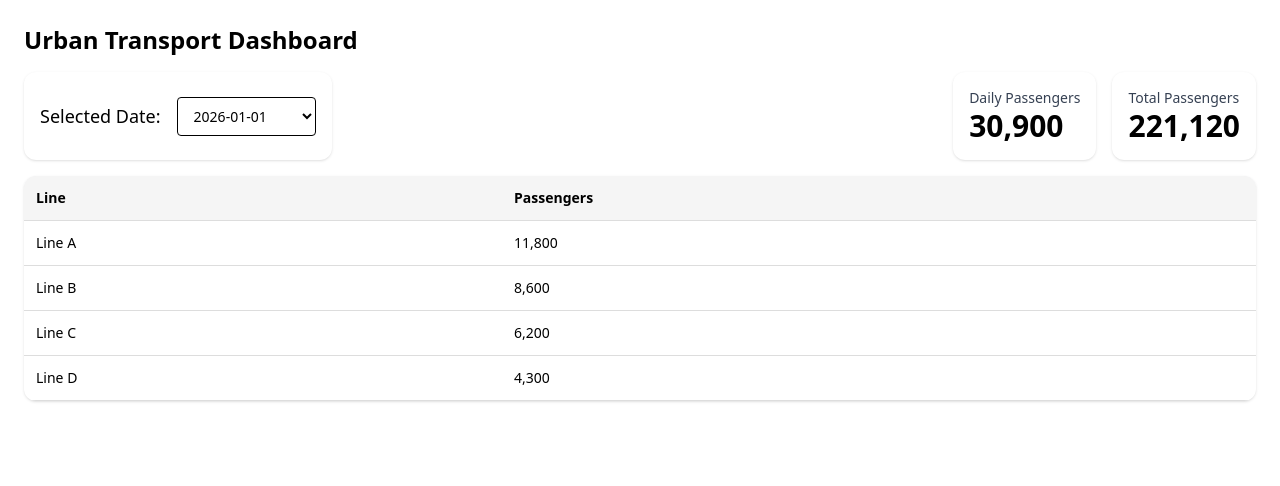
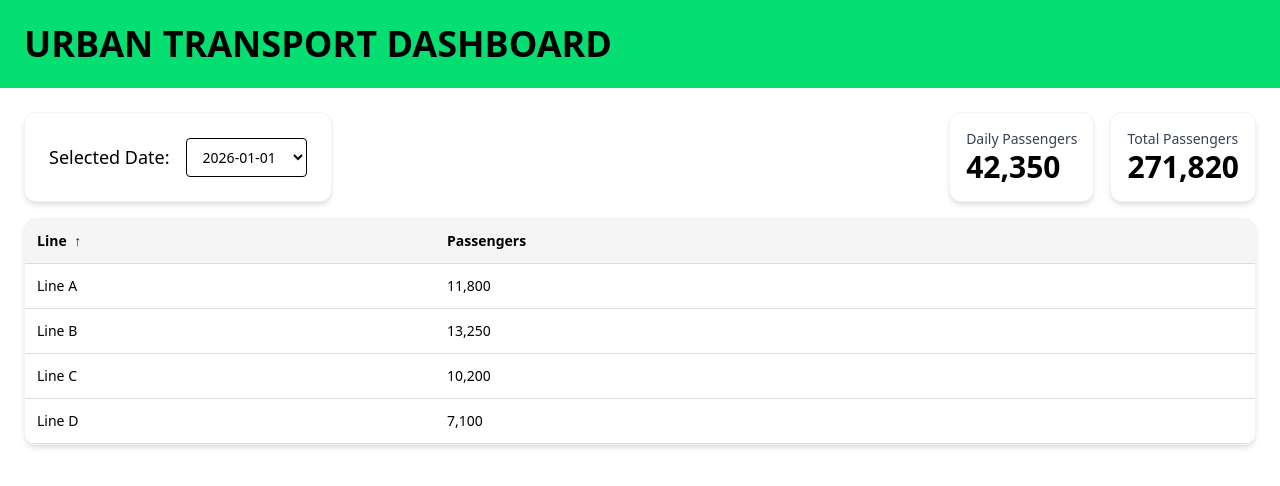
Before and after one commit to Alvitaa/transport-data-dashboard, an Angular app: page / in a window 1280 px wide. Shown: the top 486 px of the page. Built offline with nearby package versions, Linux system fonts and the light colour scheme.

Commit message:
dashboard style

```diff
--- a/public/data/transport-data.json
+++ b/public/data/transport-data.json
@@ -1,33 +1,33 @@
 [
   { "date": "2026-01-01", "line": "Line A", "passengers": 11800 },
-  { "date": "2026-01-02", "line": "Line A", "passengers": 13250 },
-  { "date": "2026-01-03", "line": "Line A", "passengers": 12900 },
-  { "date": "2026-01-04", "line": "Line A", "passengers": 13420 },
-  { "date": "2026-01-05", "line": "Line A", "passengers": 13800 },
-  { "date": "2026-01-06", "line": "Line A", "passengers": 10200 },
-  { "date": "2026-01-07", "line": "Line A", "passengers": 9800 },
+  { "date": "2026-01-02", "line": "Line A", "passengers": 12900 },
+  { "date": "2026-01-03", "line": "Line A", "passengers": 13800 },
+  { "date": "2026-01-04", "line": "Line A", "passengers": 9400 },
+  { "date": "2026-01-05", "line": "Line A", "passengers": 13200 },
+  { "date": "2026-01-07", "line": "Line A", "passengers": 11200 },
+  { "date": "2026-01-07", "line": "Line A", "passengers": 10200 },
 
-  { "date": "2026-01-01", "line": "Line B", "passengers": 8600 },
-  { "date": "2026-01-02", "line": "Line B", "passengers": 9100 },
-  { "date": "2026-01-03", "line": "Line B", "passengers": 8950 },
+  { "date": "2026-01-01", "line": "Line B", "passengers": 13250 },
+  { "date": "2026-01-02", "line": "Line B", "passengers": 13420 },
+  { "date": "2026-01-03", "line": "Line B", "passengers": 10600 },
   { "date": "2026-01-04", "line": "Line B", "passengers": 9300 },
   { "date": "2026-01-05", "line": "Line B", "passengers": 9600 },
-  { "date": "2026-01-06", "line": "Line B", "passengers": 7400 },
-  { "date": "2026-01-07", "line": "Line B", "passengers": 7100 },
+  { "date": "2026-01-06", "line": "Line B", "passengers": 10650 },
+  { "date": "2026-01-07", "line": "Line B", "passengers": 8400 },
 
-  { "date": "2026-01-01", "line": "Line C", "passengers": 6200 },
-  { "date": "2026-01-02", "line": "Line C", "passengers": 6800 },
-  { "date": "2026-01-03", "line": "Line C", "passengers": 6650 },
-  { "date": "2026-01-04", "line": "Line C", "passengers": 7000 },
+  { "date": "2026-01-01", "line": "Line C", "passengers": 10200 },
+  { "date": "2026-01-02", "line": "Line C", "passengers": 9100 },
+  { "date": "2026-01-03", "line": "Line C", "passengers": 8950 },
+  { "date": "2026-01-04", "line": "Line C", "passengers": 6800 },
   { "date": "2026-01-05", "line": "Line C", "passengers": 7200 },
-  { "date": "2026-01-06", "line": "Line C", "passengers": 5400 },
-  { "date": "2026-01-07", "line": "Line C", "passengers": 5100 },
+  { "date": "2026-01-06", "line": "Line C", "passengers": 9100 },
+  { "date": "2026-01-07", "line": "Line C", "passengers": 11100 },
 
-  { "date": "2026-01-01", "line": "Line D", "passengers": 4300 },
-  { "date": "2026-01-02", "line": "Line D", "passengers": 4800 },
-  { "date": "2026-01-03", "line": "Line D", "passengers": 4700 },
-  { "date": "2026-01-04", "line": "Line D", "passengers": 4950 },
-  { "date": "2026-01-05", "line": "Line D", "passengers": 5200 },
-  { "date": "2026-01-06", "line": "Line D", "passengers": 3900 },
-  { "date": "2026-01-07", "line": "Line D", "passengers": 3700 }
+  { "date": "2026-01-01", "line": "Line D", "passengers": 7100 },
+  { "date": "2026-01-02", "line": "Line D", "passengers": 7000 },
+  { "date": "2026-01-03", "line": "Line D", "passengers": 9800 },
+  { "date": "2026-01-04", "line": "Line D", "passengers": 6300 },
+  { "date": "2026-01-05", "line": "Line D", "passengers": 5800 },
+  { "date": "2026-01-06", "line": "Line D", "passengers": 7700 },
+  { "date": "2026-01-07", "line": "Line D", "passengers": 7950 }
 ]
--- a/src/app/features/dashboard/dashboard.html
+++ b/src/app/features/dashboard/dashboard.html
@@ -1,12 +1,11 @@
-<div class="p-6 space-y-4">
-  <h1 class="text-2xl font-bold">Urban Transport Dashboard</h1>
-
+<h1 class="text-4xl font-black bg-green-400 p-6">URBAN TRANSPORT DASHBOARD</h1>
+<div class="px-6 py-2 space-y-4">
   @if (isLoading()) {
     <p class="text-gray-500">Loading data...</p>
   } @else {
     <!-- KPI -->
     <div class="flex flex-row place-content-between">
-      <div class="flex gap-4 items-center bg-white rounded-xl shadow p-4 w-1/4">
+      <div class="flex gap-4 items-center bg-white rounded-xl shadow-md border-1 border-gray-100 px-6 w-1/4">
         <label class="text-lg font-medium">Selected Date:</label>
         <select
           class="border rounded px-3 py-2 text-sm flex grow"
@@ -20,14 +19,14 @@
         </select>
       </div>
       <div class="flex flex-row gap-4">
-        <div class="bg-white rounded-xl shadow p-4 w-fit">
+        <div class="bg-white rounded-xl shadow-md p-4 w-fit border-1 border-gray-100">
           <p class="text-sm text-gray-700">Daily Passengers</p>
           <p class="text-3xl font-semibold">
             {{ dateTotalPassengers() | number }}
           </p>
         </div>
 
-        <div class="bg-white rounded-xl shadow p-4 w-fit">
+        <div class="bg-white rounded-xl shadow-md p-4 w-fit border-1 border-gray-100">
           <p class="text-sm text-gray-700">Total Passengers</p>
           <p class="text-3xl font-semibold">
             {{ totalPassengers() | number }}
@@ -36,19 +35,33 @@
       </div>
     </div>
 
-    <div class="bg-white rounded-xl shadow overflow-hidden">
+    <div class="bg-white rounded-xl shadow-md overflow-hidden border-1 border-gray-100">
       <table class="w-full text-sm">
         <thead class="bg-gray-100 text-left">
           <tr>
-            <th class="p-3">Line</th>
-            <th class="p-3">Passengers</th>
+            <th class="p-3 cursor-pointer select-none w-1/3" (click)="toggleSort('line')">
+              Line
+              <span class="ml-1 text-s text-gray-800">
+                @if (sortField() === 'line') {
+                  {{ sortDirection() === 'asc' ? '↑' : '↓' }}
+                }
+              </span>
+            </th>
+            <th class="p-3 cursor-pointer select-none w-2/3" (click)="toggleSort('passengers')">
+              Passengers
+              <span class="ml-1 text-s text-gray-800">
+                @if (sortField() === 'passengers') {
+                  {{ sortDirection() === 'asc' ? '↑' : '↓' }}
+                }
+              </span>
+            </th>
           </tr>
         </thead>
         <tbody>
-          @for (row of filteredData(); track row.line) {
+          @for (row of sortedData(); track row.line) {
             <tr class="border-t">
-              <td class="p-3 font-medium">{{ row.line }}</td>
-              <td class="p-3">{{ row.passengers | number }}</td>
+              <td class="p-3 font-medium w-1/3">{{ row.line }}</td>
+              <td class="p-3 w-2/3">{{ row.passengers | number }}</td>
             </tr>
           }
         </tbody>
--- a/src/app/features/dashboard/dashboard.ts
+++ b/src/app/features/dashboard/dashboard.ts
@@ -2,6 +2,9 @@ import { Component, computed, OnInit, signal } from '@angular/core';
 import { CommonModule } from '@angular/common';
 import { TransportDataService } from '../../core/services/transport-data.service';
 import { TransportRecord } from '../../core/models/transport-record.model';
+
+type SortField = 'line' | 'passengers';
+type SortDirection = 'asc' | 'desc';
 
 @Component({
   selector: 'app-dashboard',
@@ -15,6 +18,9 @@ export class Dashboard {
   isLoading = signal(true);
 
   selectedDate = signal<string | null>(null);
+
+  sortField = signal<SortField>('line');
+  sortDirection = signal<SortDirection>('asc');
 
   constructor(private transportService: TransportDataService) {
     this.loadData();
@@ -34,21 +40,37 @@ export class Dashboard {
     });
   }
 
-  availableDates = computed(() =>
-    [...new Set(this.records().map(d => d.date))]
-  );
+  sortedData = computed(() => {
+    const field = this.sortField();
+    const direction = this.sortDirection();
+
+    return [...this.filteredData()].sort((a, b) => {
+      if (field === 'line') {
+        return direction === 'asc' ? a.line.localeCompare(b.line) : b.line.localeCompare(a.line);
+      }
+
+      return direction === 'asc' ? a.passengers - b.passengers : b.passengers - a.passengers;
+    });
+  });
+
+  availableDates = computed(() => [...new Set(this.records().map((d) => d.date))]);
 
   filteredData = computed(() =>
-    this.selectedDate()
-      ? this.records().filter(d => d.date === this.selectedDate())
-      : []
+    this.selectedDate() ? this.records().filter((d) => d.date === this.selectedDate()) : [],
   );
 
   dateTotalPassengers = computed(() =>
-    this.filteredData().reduce((sum,line) => sum + line.passengers, 0)
-  )
+    this.filteredData().reduce((sum, line) => sum + line.passengers, 0),
+  );
 
-  totalPassengers = computed(() =>
-    this.records().reduce((sum, line) => sum + line.passengers, 0)
-  );
+  totalPassengers = computed(() => this.records().reduce((sum, line) => sum + line.passengers, 0));
+
+  toggleSort(field: SortField) {
+    if (this.sortField() === field) {
+      this.sortDirection.set(this.sortDirection() === 'asc' ? 'desc' : 'asc');
+    } else {
+      this.sortField.set(field);
+      this.sortDirection.set('asc');
+    }
+  }
 }
```
